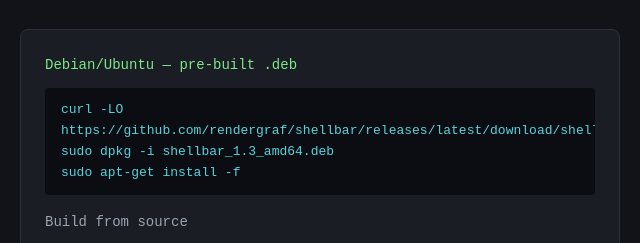
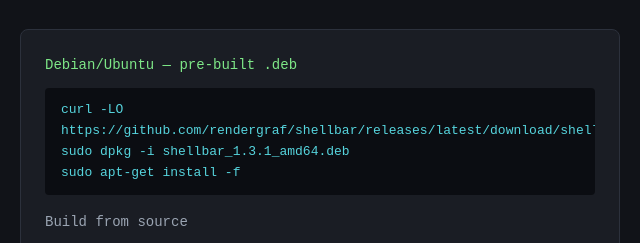
Before and after one commit to rendergraf/shellbar, a plain HTML site: page index.html in a window 1280 px wide. Shown: the part 2636-2879 px from the top of the page, 320-960 px from the left. Drawn offline with Linux system fonts and the light colour scheme.

Commit message:
fix .deb download URL to 1.3.1

```diff
--- a/index.html
+++ b/index.html
@@ -298,7 +298,7 @@
       <h2>Install</h2>
       <div class="install-box">
         <p style="color:#7EE787;font-size:14px;margin-bottom:8px;">Debian/Ubuntu — pre-built .deb</p>
-        <code>curl -LO https://github.com/rendergraf/shellbar/releases/latest/download/shellbar_1.3_amd64.deb<br>sudo dpkg -i shellbar_1.3_amd64.deb<br>sudo apt-get install -f</code>
+        <code>curl -LO https://github.com/rendergraf/shellbar/releases/latest/download/shellbar_1.3.1_amd64.deb<br>sudo dpkg -i shellbar_1.3.1_amd64.deb<br>sudo apt-get install -f</code>
         <p style="color:#9AA4B2;font-size:14px;margin:16px 0 8px;">Build from source</p>
         <code>git clone https://github.com/rendergraf/shellbar<br>cd shellbar<br>cmake -B build -G Ninja<br>cmake --build build<br>./build/shellbar</code>
         <p style="color:#9AA4B2;font-size:13px;margin-top:12px;">
```
